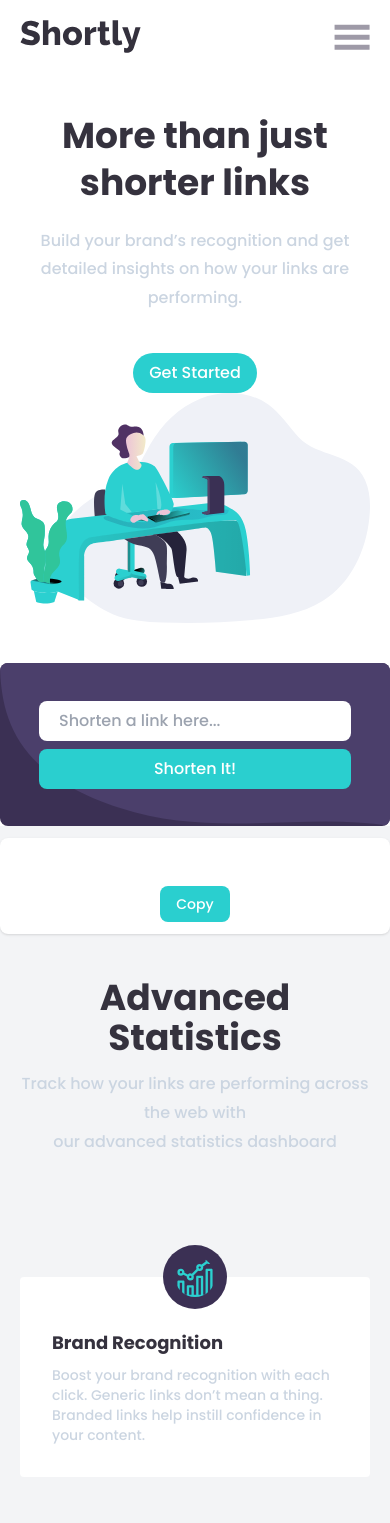
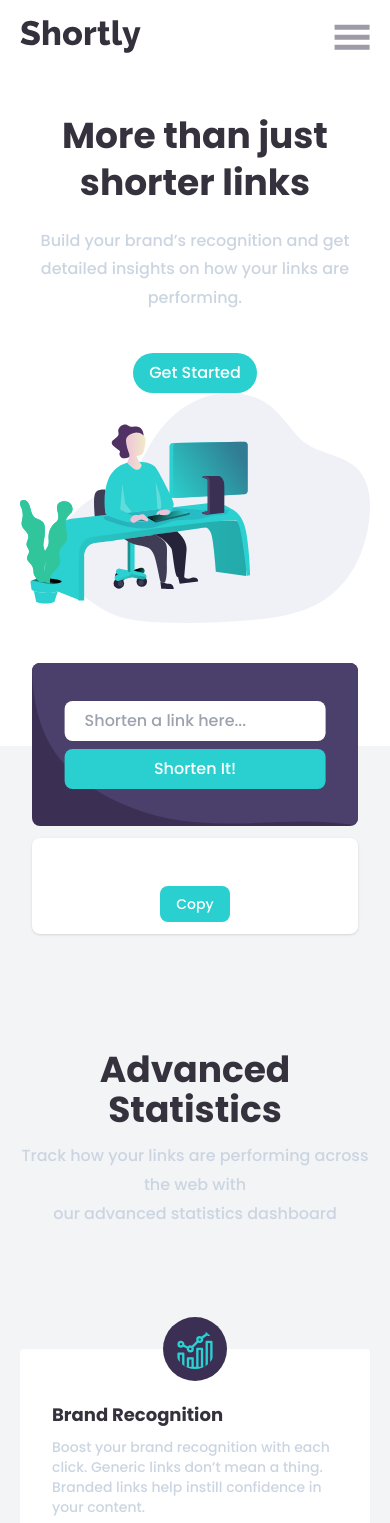
Before and after one commit to RonenTGreat/Shortly, a React (Vite) app: page / in a window 390 px wide. Shown: the top 1523 px of the page. Built offline with nearby package versions, Linux system fonts and the light colour scheme.

Commit message:
fixed the postion of the shortener shorten

```diff
--- a/src/components/Advanced.jsx
+++ b/src/components/Advanced.jsx
@@ -5,7 +5,7 @@ import fully from "../assets/images/icon-fully-customizable.svg";
 const Advanced = () => {
   return (
     <>
-      <section className=" bg-gray-100 py-10 lg:pt-20 lg:pb-48">
+      <section className=" bg-gray-100 -mt-20 py-48 lg:py-10 lg:pt-20 lg:pb-48">
         <div className="max-width">
           <h2 className=" text-4xl font-bold mb-3 mt-28 text-veryDarkBlue text-center">
             Advanced Statistics
--- a/src/components/Shortener.jsx
+++ b/src/components/Shortener.jsx
@@ -54,7 +54,7 @@ useEffect(() => {
 
   return (
     <>
-      <section className="shortener relative">
+      <section className="shortener relative mx-8">
         <picture>
           <source media="(min-width: 768px)" srcSet={bgDesktop} />
           <img src={bgMobile} alt="" />
```
